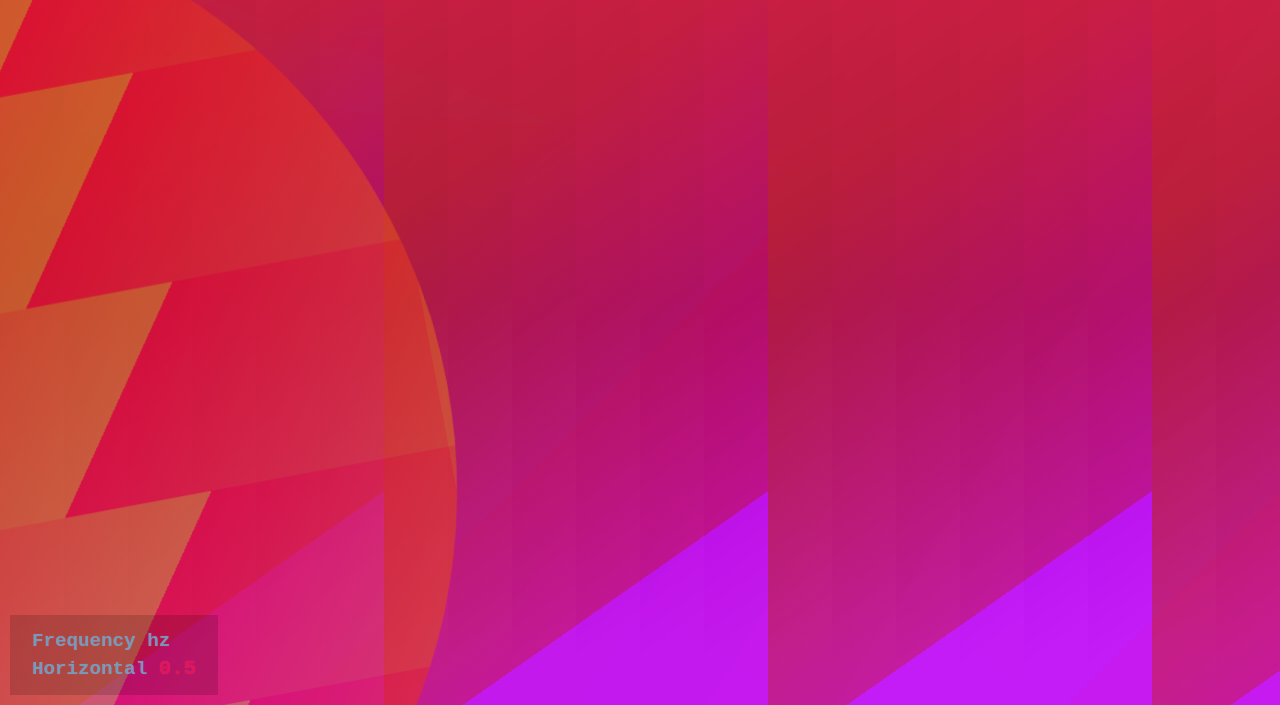
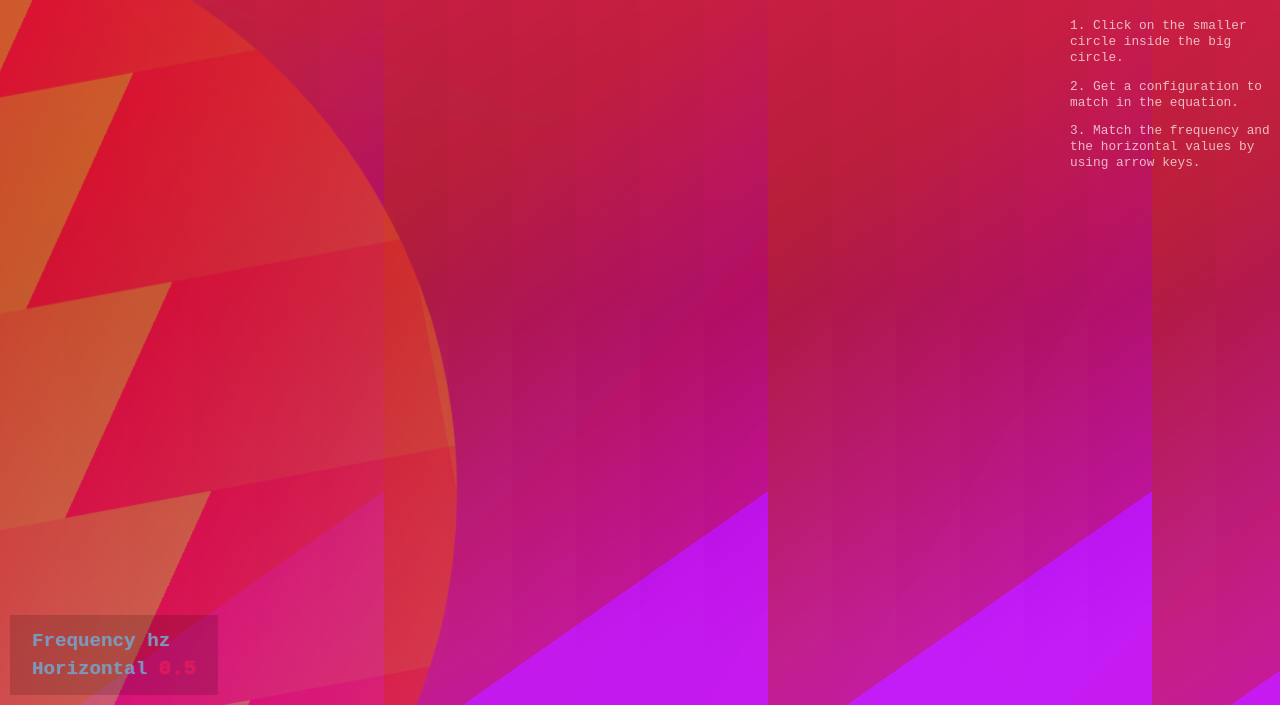
Before and after one commit to bureaucracy/wxh, a website: page public/index.html in a window 1280 px wide. Shown: the part 95-800 px from the top of the page. Drawn offline with Linux system fonts and the light colour scheme; animation ran at ten frames a second; a web font is replaced by a local one.

Commit message:
dep updates; added instructions

```diff
--- a/public/css/style.css
+++ b/public/css/style.css
@@ -28,6 +28,17 @@ body {
   display: none;
   opacity: 0.0;
   transition: 2s opacity;
+}
+
+#help {
+  color: rgba(255, 255, 255, 0.7);
+  width: 200px;
+  position: absolute;
+  z-index: 3;
+  font-size: 0.8rem;
+  line-height: 1rem;
+  right: 10px;
+  top: 100px;
 }
 
 #face1.on {
--- a/public/index.html
+++ b/public/index.html
@@ -25,6 +25,11 @@
       <h2 id="level">Level <span>1</span></h2>
       <h3>△◂ <span>0</span></h3>
     </div>
+    <div id="help">
+      <p>1. Click on the smaller circle inside the big circle.</p>
+      <p>2. Get a configuration to match in the equation.</p>
+      <p>3. Match the frequency and the horizontal values by using arrow keys.</p>
+    </div>
     <script src="js/bundle.js"></script>
   </body>
 </html>
```
Also changed, not shown: package.json (+8 -7 lines), 1 other file.
